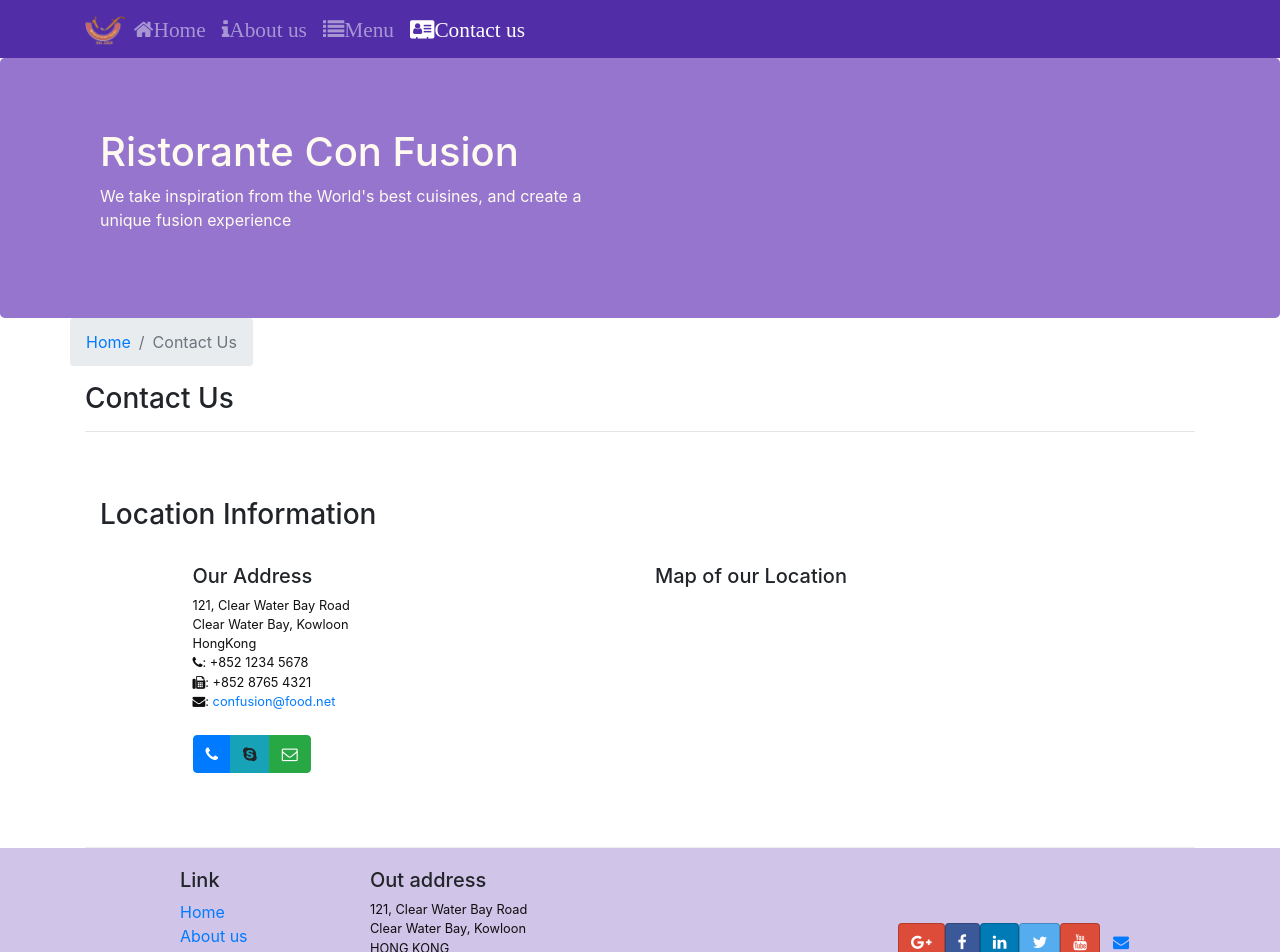
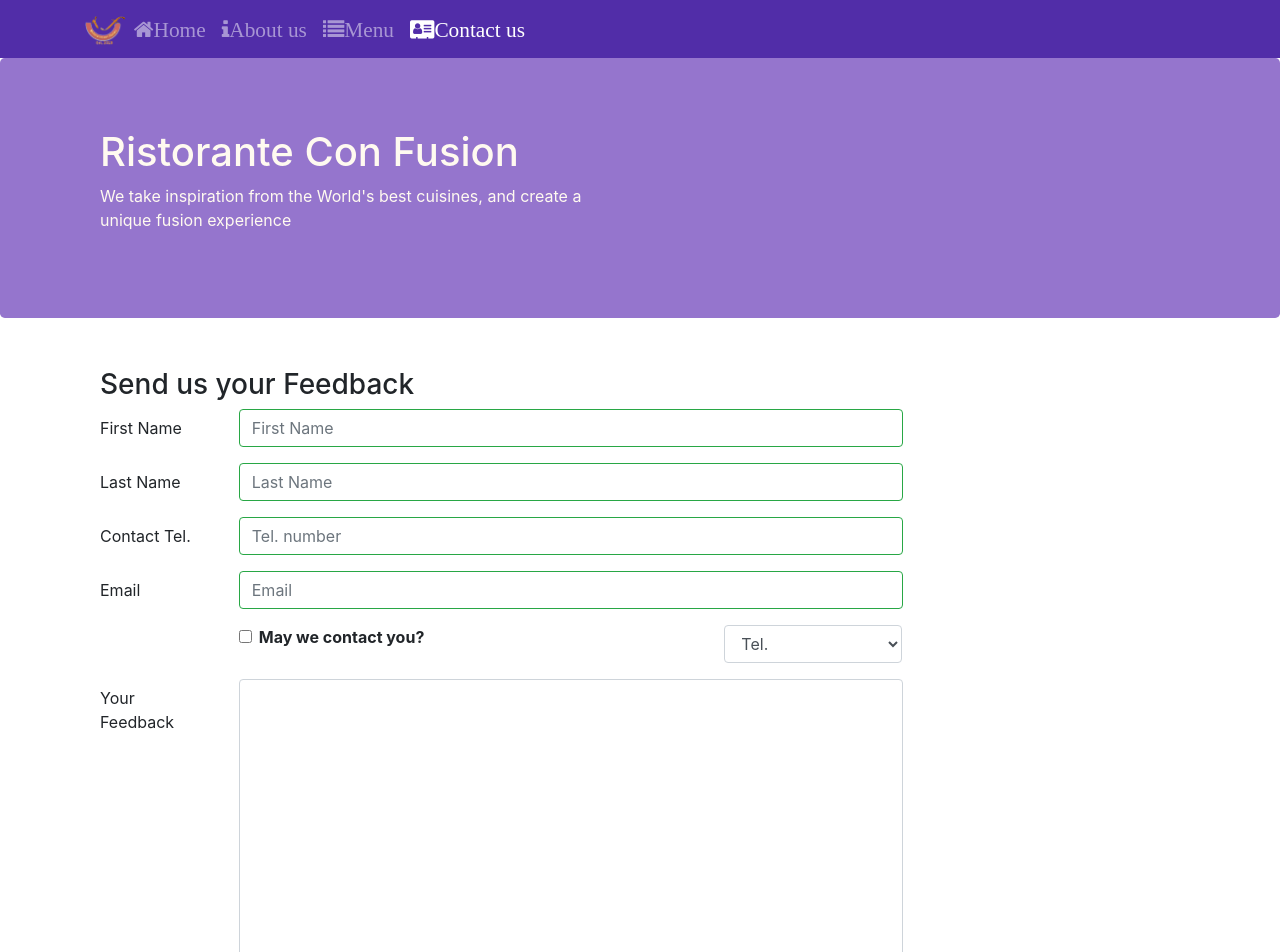
Before and after one commit to Bistro-U/ReactWorkshop, a React (Create React App) app: page /contactus in a window 1280 px wide. Shown: the top 952 px of the page. Built offline with nearby package versions, Linux system fonts and the light colour scheme.

Commit message:
Controlled Form Validation

```diff
--- a/src/components/ContactComponent.js
+++ b/src/components/ContactComponent.js
@@ -1,11 +1,176 @@
-import React from 'react';
+import React, { Component } from 'react';
 import { Link } from 'react-router-dom';
-import { Breadcrumb, BreadcrumbItem } from 'reactstrap';
+import { Breadcrumb, BreadcrumbItem, Button, Col, Form, FormFeedback, FormGroup, Input, Label } from 'reactstrap';
 
-function Contact(props) {
+class Contact extends Component {
+    constructor(props) {
+        super(props);
+        this.state = {
+            firstname: '',
+            lastname: '',
+            telnum: '',
+            email: '',
+            agree: false,
+            contactType: 'Tel.',
+            message: '',
+            touched: {
+                firstname: false,
+                lastname: false,
+                telnum: false,
+                email: false
+            }
+        };
+        this.handleInputChange = this.handleInputChange.bind(this);
+        this.handleSubmit = this.handleSubmit.bind(this);
+        this.handleBlur = this.handleBlur.bind(this);
+    }
+
+    handleBlur = (field) => (evt) => {
+        this.setState({
+            touched: { ... this.state.touched, [field]: true }
+        });
+    }
+
+    validate(firstname, lastname, telnum, email) {
+        const errors = {
+            firstname: '',
+            lastname: '',
+            telnum: '',
+            email: ''
+        };
+        if (this.state.touched.firstname && firstname.length < 3)
+            errors.firstname = 'First name should be at least 3 characters';
+        else if (this.state.touched.firstname && firstname.length > 10)
+            errors.firstname = 'First name should be at most 10 characters';
+        if (this.state.touched.lastname && lastname.length < 3)
+            errors.lastname = 'Last name should be at least 3 characters';
+        else if (this.state.touched.lastname && lastname.length > 10)
+            errors.lastname = 'Last name should be at most 10 characters';
+        const reg = /^\d+$/;
+        if (this.state.touched.telnum && !reg.test(telnum))
+            errors.telnum = 'Tel. number should contain only numbers';
+        if (this.state.touched.email && email.split('').filter(x => x === '@').length !== 1)
+            errors.email = 'Email should contain a @';
+        return errors;
+    }
+
+    handleInputChange(event) {
+        const target = event.target;
+        const value = target.type === 'checkbox' ? target.checked : target.value;
+        const name = target.name;
+        this.setState({ [name]: value });
+    }
+    handleSubmit(event) {
+        console.log('Current state is: ' + JSON.stringify(this.state));
+        alert('Current state is: ' + JSON.stringify(this.state));
+        event.preventDefault();
+    }
+
+
+    render() {
+        const errors = this.validate(this.state.firstname, this.state.lastname, this.state.telnum, this.state.email);
         return (
             <div className='container'>
-            <div className="row">
+                <div className="row row-content">
+                    <div className="col-12">
+                        <h3>Send us your Feedback</h3>
+                    </div>
+                    <div className="col-12 col-md-9">
+                        <Form onSubmit={this.handleSubmit}>
+                            <FormGroup row>
+                                <Label htmlFor="firstname" md={2}>First Name</Label>
+                                <Col md={10}>
+                                    <Input type="text" id="firstname" name="firstname"
+                                        placeholder="First Name"
+                                        value={this.state.firstname}
+                                        valid={errors.firstname === ''}
+                                        invalid={errors.firstname !== ''}
+                                        onBlur={this.handleBlur('firstname')}
+                                        onChange={this.handleInputChange} />
+                                    <FormFeedback>{errors.firstname}</FormFeedback>
+                                </Col>
+                            </FormGroup>
+                            <FormGroup row>
+                                <Label htmlFor="lastname" md={2}>Last Name</Label>
+                                <Col md={10}>
+                                    <Input type="text" id="lastname" name="lastname"
+                                        placeholder="Last Name"
+                                        value={this.state.lastname}
+                                        valid={errors.lastname === ''}
+                                        invalid={errors.lastname !== ''}
+                                        onBlur={this.handleBlur('lastname')}
+                                        onChange={this.handleInputChange} />
+                                    <FormFeedback>{errors.lastname}</FormFeedback>
+                                </Col>
+                            </FormGroup>
+                            <FormGroup row>
+                                <Label htmlFor="telnum" md={2}>Contact Tel.</Label>
+                                <Col md={10}>
+                                    <Input type="tel" id="telnum" name="telnum"
+                                        placeholder="Tel. number"
+                                        value={this.state.telnum}
+                                        valid={errors.telnum === ''}
+                                        invalid={errors.telnum !== ''}
+                                        onBlur={this.handleBlur('telnum')}
+                                        onChange={this.handleInputChange} />
+                                    <FormFeedback>{errors.telnum}</FormFeedback>
+                                </Col>
+                            </FormGroup>
+                            <FormGroup row>
+                                <Label htmlFor="email" md={2}>Email</Label>
+                                <Col md={10}>
+                                    <Input type="email" id="email" name="email"
+                                        placeholder="Email"
+                                        value={this.state.email}
+                                        valid={errors.email === ''}
+                                        invalid={errors.email !== ''}
+                                        onBlur={this.handleBlur('email')}
+                                        onChange={this.handleInputChange} />
+                                    <FormFeedback>{errors.email}</FormFeedback>
+                                </Col>
+                            </FormGroup>
+                            <FormGroup row>
+                                <Col md={{ size: 6, offset: 2 }}>
+                                    <FormGroup check>
+                                        <Label check>
+                                            <Input type="checkbox"
+                                                name="agree"
+                                                checked={this.state.agree}
+                                                onChange={this.handleInputChange} /> {' '}
+                                            <strong>May we contact you?</strong>
+                                        </Label>
+                                    </FormGroup>
+                                </Col>
+                                <Col md={{ size: 3, offset: 1 }}>
+                                    <Input type="select" name="contactType"
+                                        value={this.state.contactType}
+                                        onChange={this.handleInputChange}>
+                                        <option>Tel.</option>
+                                        <option>Email</option>
+                                    </Input>
+                                </Col>
+                            </FormGroup>
+                            <FormGroup row>
+                                <Label htmlFor="message" md={2}>Your Feedback</Label>
+                                <Col md={10}>
+                                    <Input type="textarea" id="message" name="message"
+                                        rows="12"
+                                        value={this.state.message}
+                                        onChange={this.handleInputChange}></Input>
+                                </Col>
+                            </FormGroup>
+                            <FormGroup row>
+                                <Col md={{ size: 10, offset: 2 }}>
+                                    <Button type="submit" color="primary">
+                                        Send Feedback
+                                    </Button>
+                                </Col>
+                            </FormGroup>
+                        </Form>
+                    </div>
+                </div>
+
+                {/* <div className="row">
                     <Breadcrumb>
                         <BreadcrumbItem><Link to="/home">Home</Link></BreadcrumbItem>
                         <BreadcrumbItem active>Contact Us</BreadcrumbItem>
@@ -14,7 +179,6 @@
                         <h3>Contact Us</h3>
                         <hr />
                     </div>
-
                 </div>
                 <div className='row row-content'>
                     <div className='col-12'>
@@ -40,10 +204,11 @@
                             <a role="button" className='btn btn-info'><i className='fa fa-skype'></i></a>
                             <a role="button" className='btn btn-success' href="mailto:confusion@food.net" ><i className='fa fa-envelope-o'></i></a>
                         </div>
-                </div>
-            </div>
+                    </div> */}
+                {/* </div> */}
             </div>
         );
     }
+}
 
 export default Contact;
```
Lines whose indentation alone changed are shown as unchanged.
